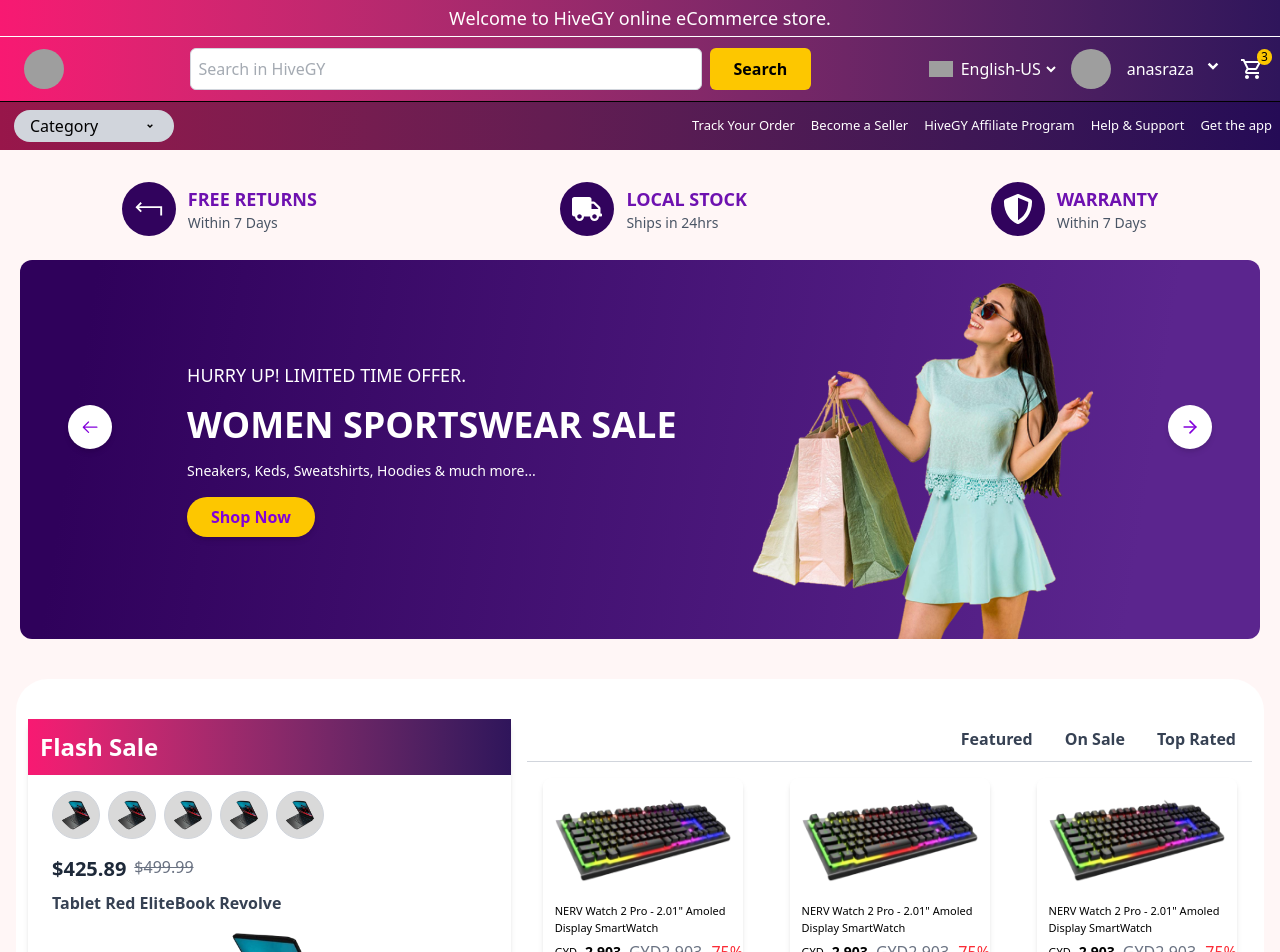
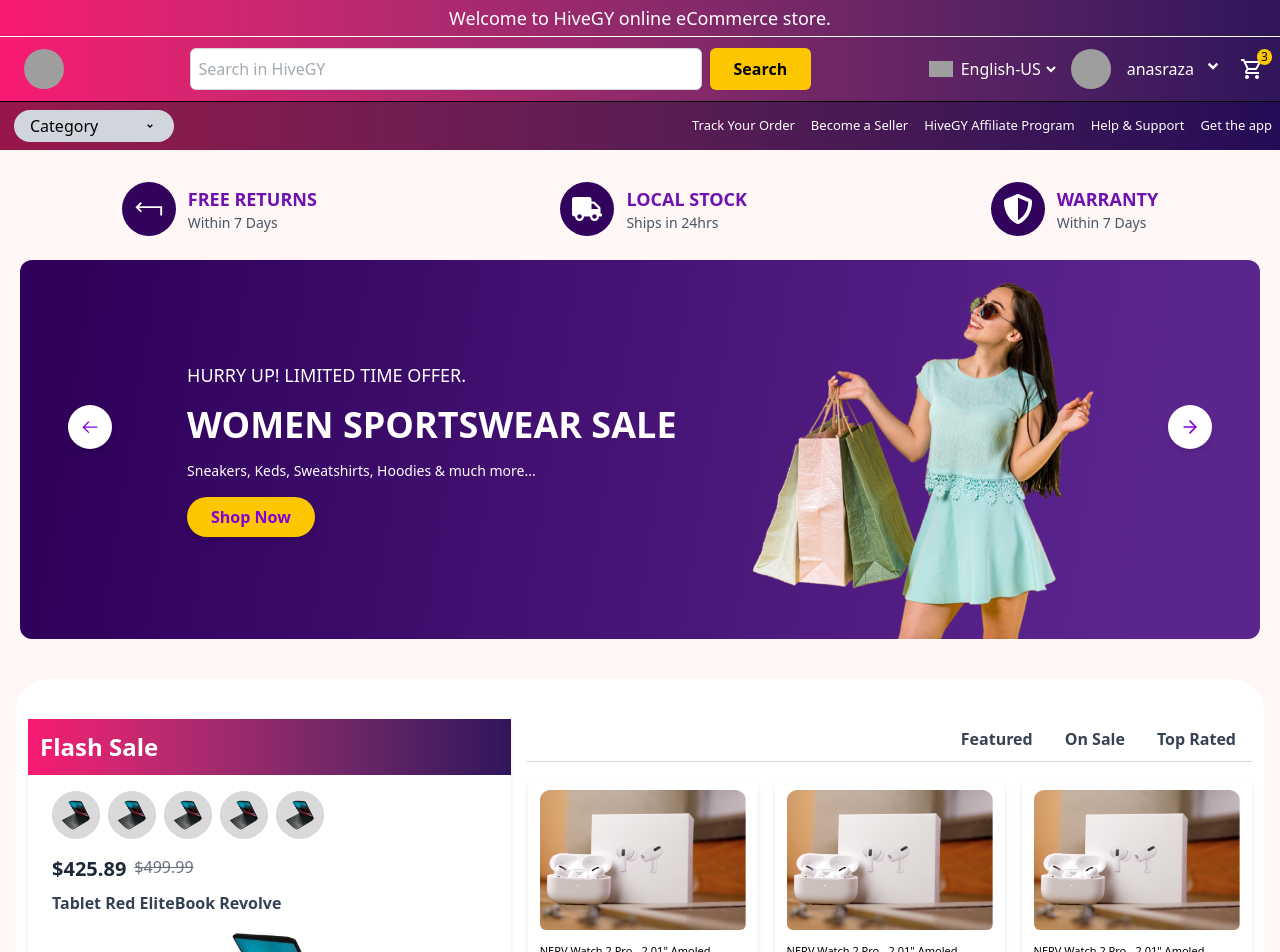
Before and after one commit to Muhammadanasraza/hiveguy, a React (Vite) app: page / in a window 1280 px wide. Shown: the top 952 px of the page. Built offline with nearby package versions, Linux system fonts and the light colour scheme; grey boxes are pictures that could not be loaded.

Commit message:
set responsive

```diff
--- a/src/Components/FlashSale.jsx
+++ b/src/Components/FlashSale.jsx
@@ -1,7 +1,7 @@
 import React from "react";
 import laptop from '../assets/images/laptop.png';
 import Button from "./ui/button";
-import keyboard from '../assets/images/keyboard.png'
+import airbud from '../assets/images/airbuds.png'
 // import ProductCard from "./ui/ProductCard";
 
 const FlashSale = () => {
@@ -85,11 +85,11 @@ const FlashSale = () => {
                 {/* Products */}
                 <div className="grid md:grid-cols-2 max-sm:grid-cols-1 lg:grid-cols-3  gap-4">
                     {[...Array(6)].map((_, i) => (
-                      <div key={i} className=" bg-white rounded-lg p-3  mx-auto shadow-md max-sm:w-[300px] w-[200px] h-[220px]">
+                      <div key={i} className=" bg-white rounded-lg p-3  mx-auto shadow-md max-sm:w-[300px] w-[230px] h-[270px]">
                               <img
-                                src={keyboard}
+                                src={airbud}
                                 alt="RGB Keyboard"
-                                className="w-full h-[100px]  rounded-md"
+                                className="w-full h-[140px]  rounded-md"
                               />
                               <div className="mt-3">
                                 <h3 className="text-[11px] font-light leading-[17px] text-left font-poppins">
--- a/src/Components/Header.jsx
+++ b/src/Components/Header.jsx
@@ -39,7 +39,7 @@ const Header = () => {
         <span className="text-lg">Welcome to HiveGY online eCommerce store.</span>
       </div>
       {/* Top Section */}
-      <div className="container max-w-7xl mx-auto px-6 py-1 sm:px-4 gap-5    flex flex-col sm:flex-row items-center justify-between">
+      <div className=" lg:max-w-7xl md:w-4/4 max-sm:w-screen mx-auto px-6 py-1 sm:px-4 sm:gap-1 lg:gap-5 md:gap-2   flex flex-col sm:flex-row items-center justify-between">
         {/* Logo */}
         <div className=" rounded-full p-2  sm:mb-0">
           <img src={avatar} alt="Logo" className="rounded-full w-10 h-10" />
@@ -75,7 +75,7 @@ const Header = () => {
               <div className="flex items-center gap-1 ">
                 <a className="flex items-center gap-1" href="/profile">
 
-                  <img class="w-10 h-10 rounded-full mr-3" src={avatar} alt="" />
+                  <img class="w-10 h-10 rounded-full mr-3 max-sm:hidden max-md:hidden" src={avatar} alt="" />
 
 
 
@@ -109,8 +109,8 @@ const Header = () => {
       </div>
 
       {/* Bottom Links */}
-      <div className="   mx-auto bg-gradient-to-r from-[#98164a] to-[#250b56] border-t-1 border-black">
-      <div className=" lg:w-7xl mx-auto  py-2">
+      <div className="  mx-auto bg-gradient-to-r from-[#98164a] to-[#250b56] border-t-1 border-black">
+      <div className="  mx-auto  py-2">
         <div className="container   px-2 flex flex-col sm:flex-row items-center ">
           {/* Category Dropdown */}
           <DropDown />
--- a/src/Components/ui/ProfileDropdown.jsx
+++ b/src/Components/ui/ProfileDropdown.jsx
@@ -5,6 +5,8 @@ import { CgProfile } from "react-icons/cg"
 import { MdOutlineShoppingCart, MdFavorite, MdExitToApp, MdLogin, MdPersonAdd } from "react-icons/md"
 import { RiArrowDropDownLine } from "react-icons/ri";
 import { MdOutlineReviews } from "react-icons/md";
+
+import avatar from '../../assets/images/avatar.jpg'
 
 const ProfileDropdown = ({ isLoggedIn, onLogin, onSignup, onLogout }) => {
   const [isOpen, setIsOpen] = useState(false)
@@ -36,8 +38,9 @@ const ProfileDropdown = ({ isLoggedIn, onLogin, onSignup, onLogout }) => {
       </button>
       {isOpen && (
         <div className="absolute right-0 mt-2 w-64 bg-white rounded-lg shadow-lg z-20">
-          <div className="p-4 border-b border-gray-200">
+          <div className="p-4 border-b flex border-gray-200 justify-between items-center">
             <h2 className="text-xl text-black font-bold">Profile</h2>
+            <img class="w-10 h-10 rounded-full mr-3 lg:hidden " src={avatar} alt="" />
           </div>
           <div className="p-4 ">
             <ul className="space-y-3">
```
